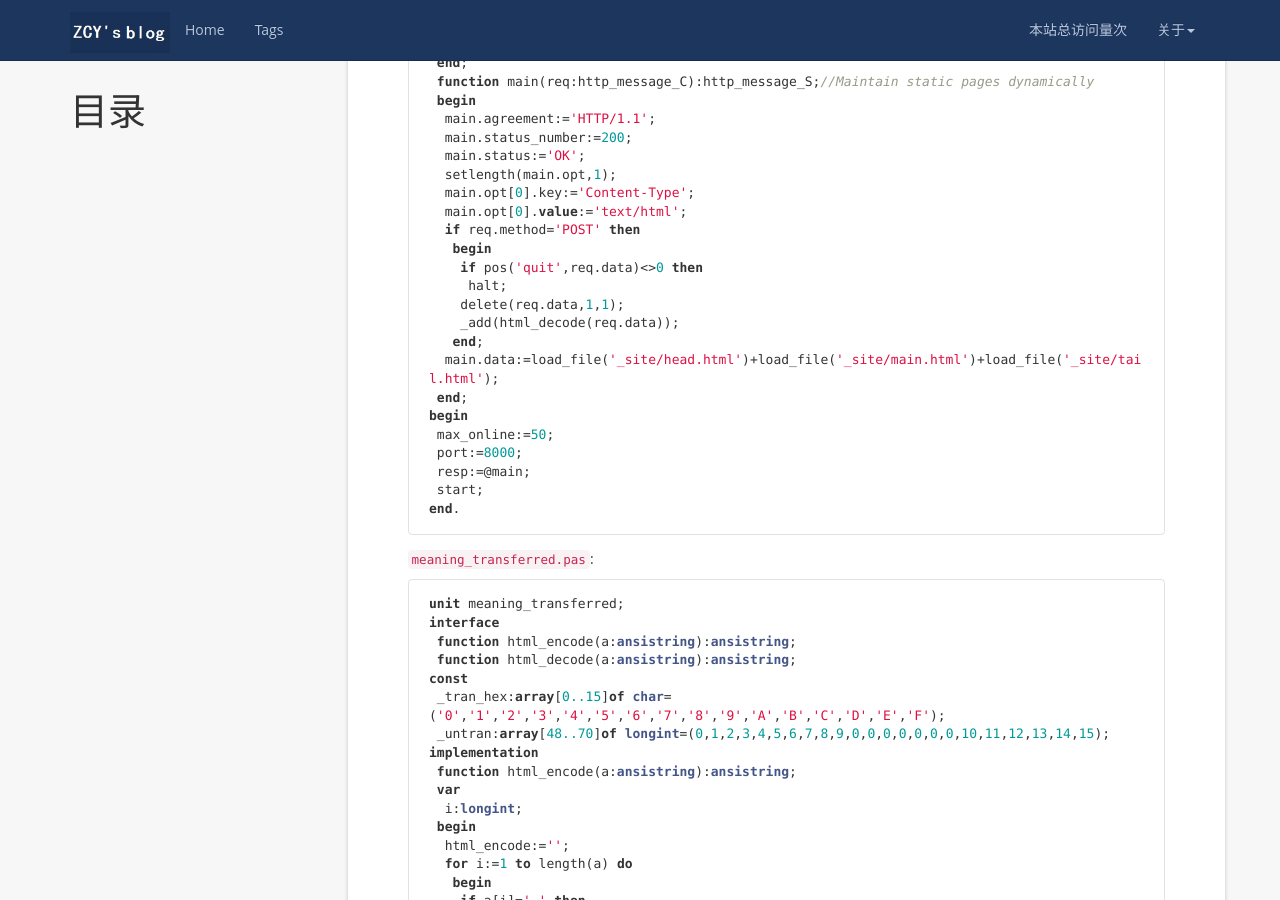
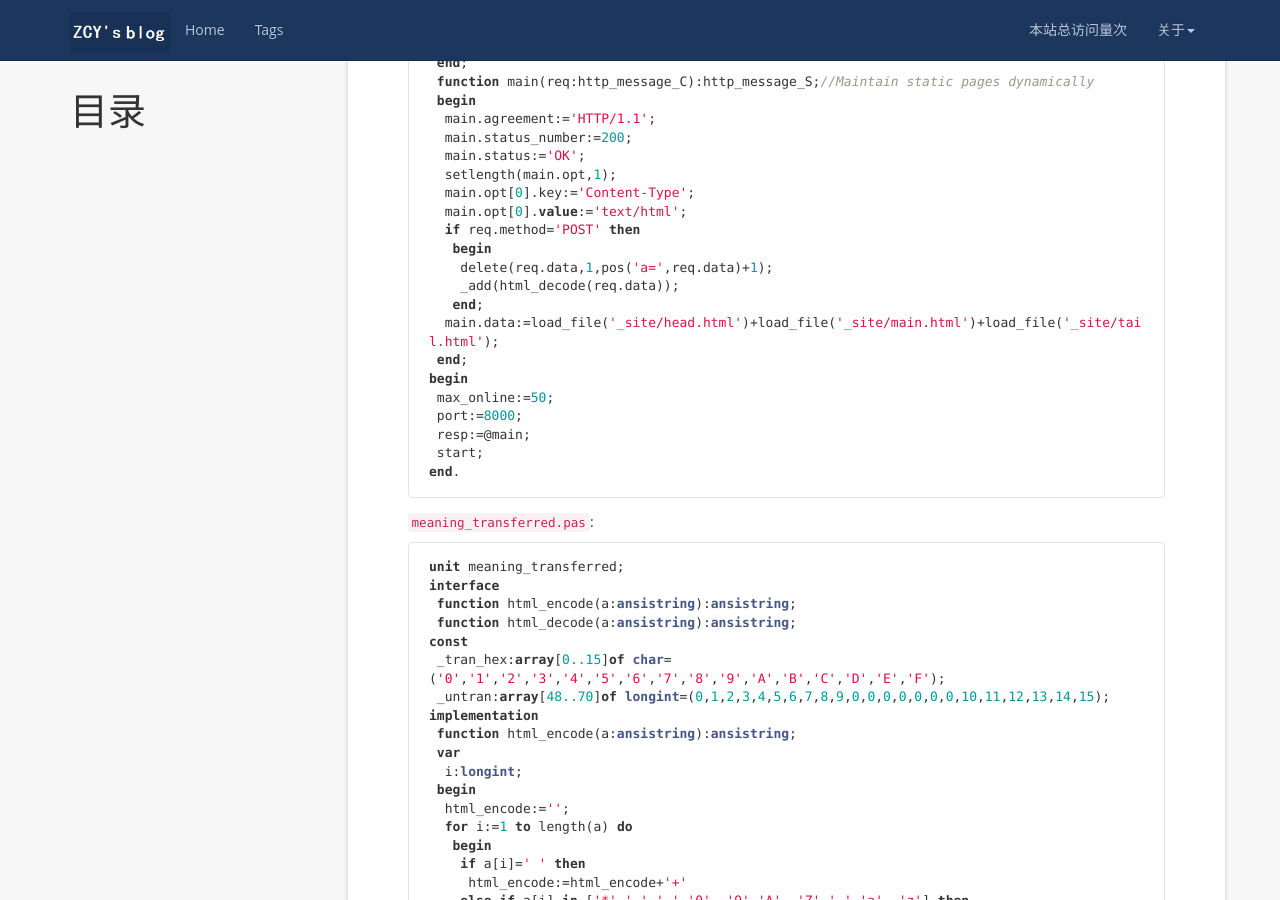
Before and after one commit to zhuchengyang0207/zhuchengyang0207.github.io, a Jekyll site: the page built from _posts/2019-6-11-ustok.md, in a window 1280 px wide and 900 px high, scrolled down 1686 px. Built offline with Jekyll 4.4.1, drawn with Linux system fonts in a browser that asks for light colours; nearby versions of some CDN libraries; a script that is not in the unit is left out; comment, search, counter and statistics services are not loaded.

Commit message:
Update 2019-6-11-ustok.md

```diff
--- a/_posts/2019-6-11-ustok.md
+++ b/_posts/2019-6-11-ustok.md
@@ -94,9 +94,7 @@ uses zul_http,meaning_transferred,sysutils;
   main.opt[0].value:='text/html';
   if req.method='POST' then
    begin
-    if pos('quit',req.data)<>0 then
-     halt;
-    delete(req.data,1,1);
+    delete(req.data,1,pos('a=',req.data)+1);
     _add(html_decode(req.data));
    end;
   main.data:=load_file('_site/head.html')+load_file('_site/main.html')+load_file('_site/tail.html');
```
